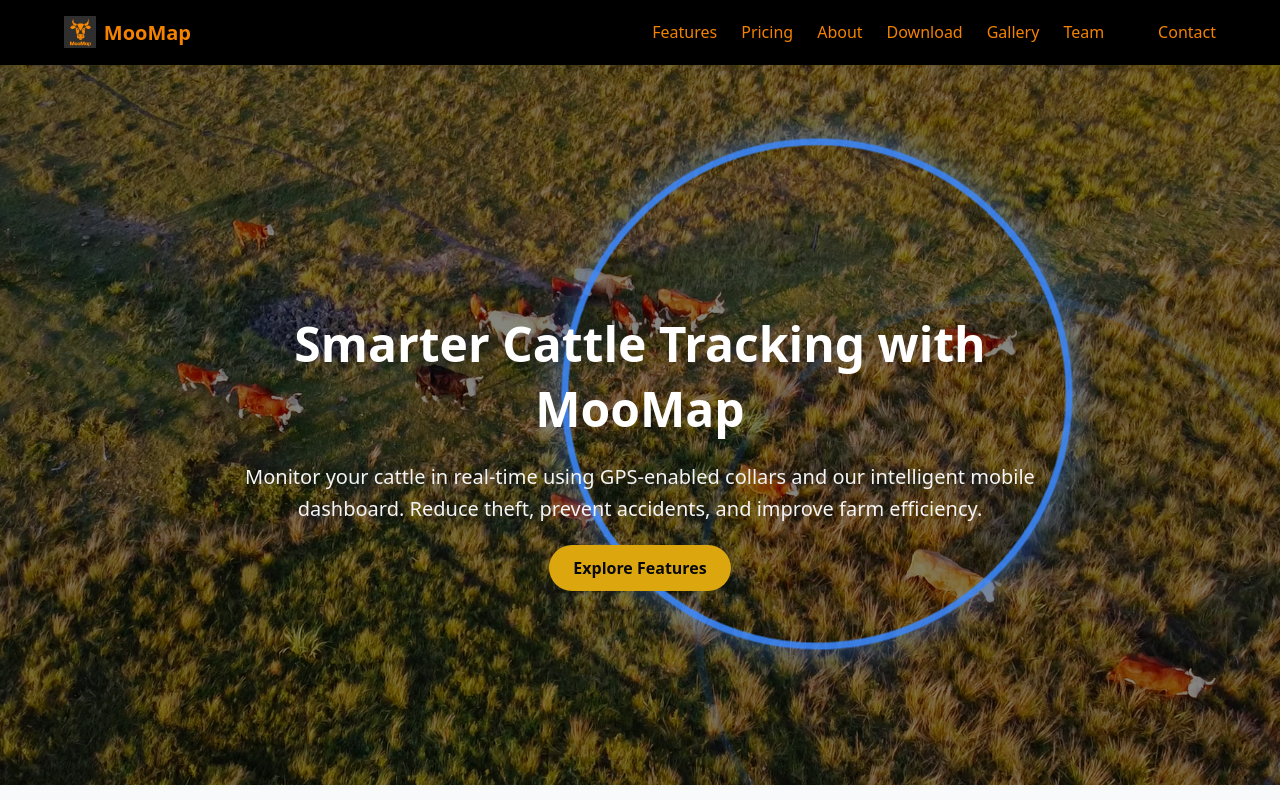
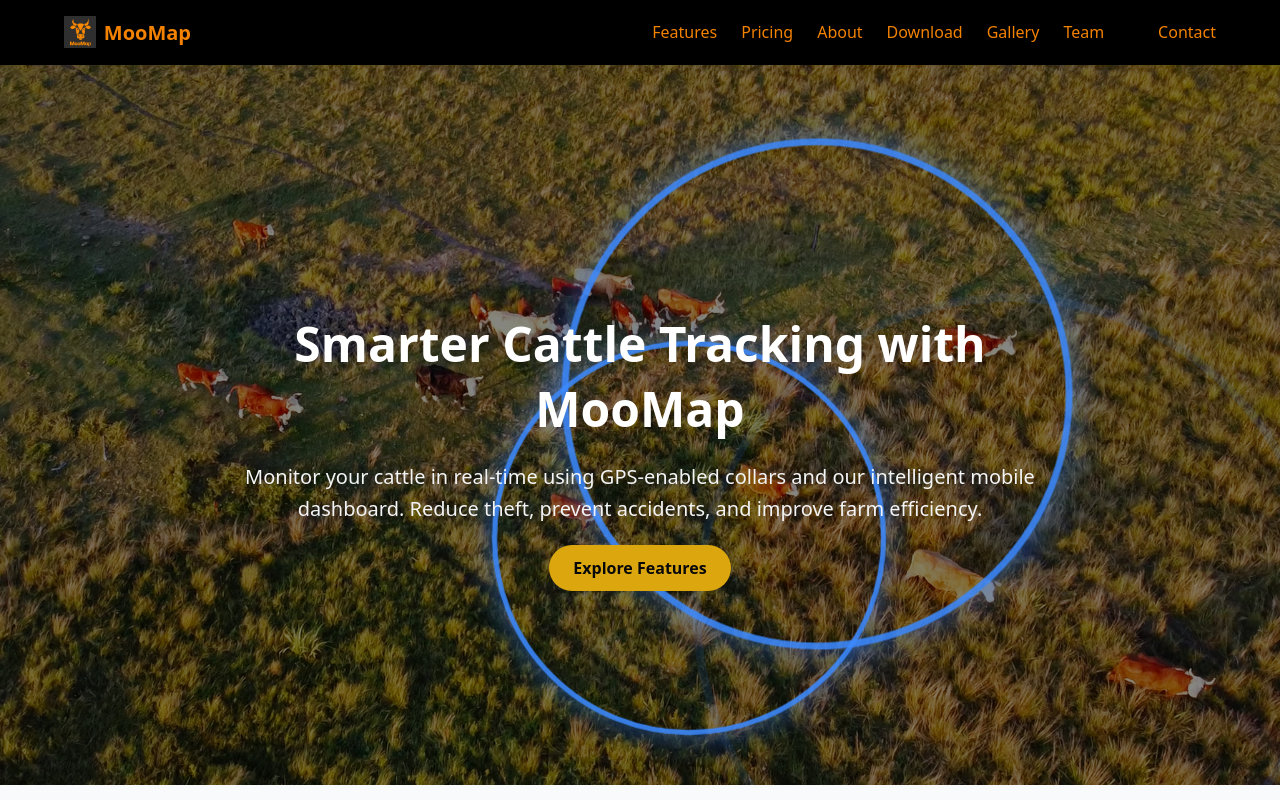
Before and after one commit to Kavith320/moomap_site, a Next.js app: page / in a window 1280 px wide. Shown: the top 800 px of the page. Built offline with nearby package versions, Linux system fonts and the light colour scheme.

Commit message:
force update

```diff
--- a/app/(sections)/hero/Hero.jsx
+++ b/app/(sections)/hero/Hero.jsx
@@ -1,17 +1,19 @@
-
-// app/(sections)/hero/Hero.jsx
+// app/(sections)/hero/Hero.tsx
 import styles from "./Hero.module.css";
 
 export default function Hero() {
   return (
     <section className={styles.hero}>
-      {/* animated overlay */}
-      <div className={styles.signals}>
-        <div className={`${styles.signal} ${styles.signal1}`} />
-        <div className={`${styles.signal} ${styles.signal2}`} />
-        <div className={`${styles.signal} ${styles.signal3}`} />
+      {/* RIPPLE SIGNALS */}
+      <div className={styles.signals} aria-hidden="true">
+        <span className={`${styles.signal} ${styles.signal1}`} />
+        <span className={`${styles.signal} ${styles.signal2}`} />
+        <span className={`${styles.signal} ${styles.signal3}`} />
+        {/* Optional 4th ripple */}
+        <span className={`${styles.signal} ${styles.signal4}`} />
       </div>
 
+      {/* CONTENT */}
       <div className={styles.content}>
         <h1 className={styles.title}>Smarter Cattle Tracking with MooMap</h1>
         <p className={styles.subtitle}>
```
